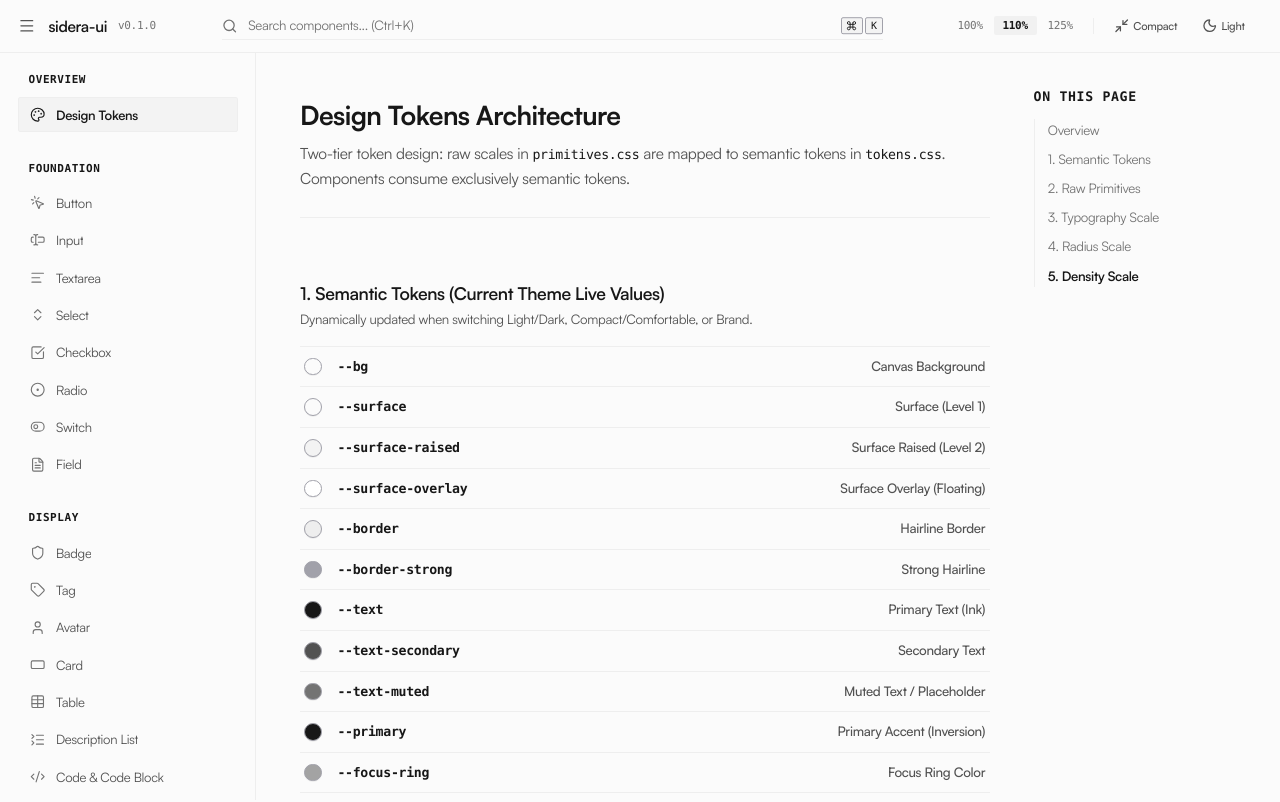
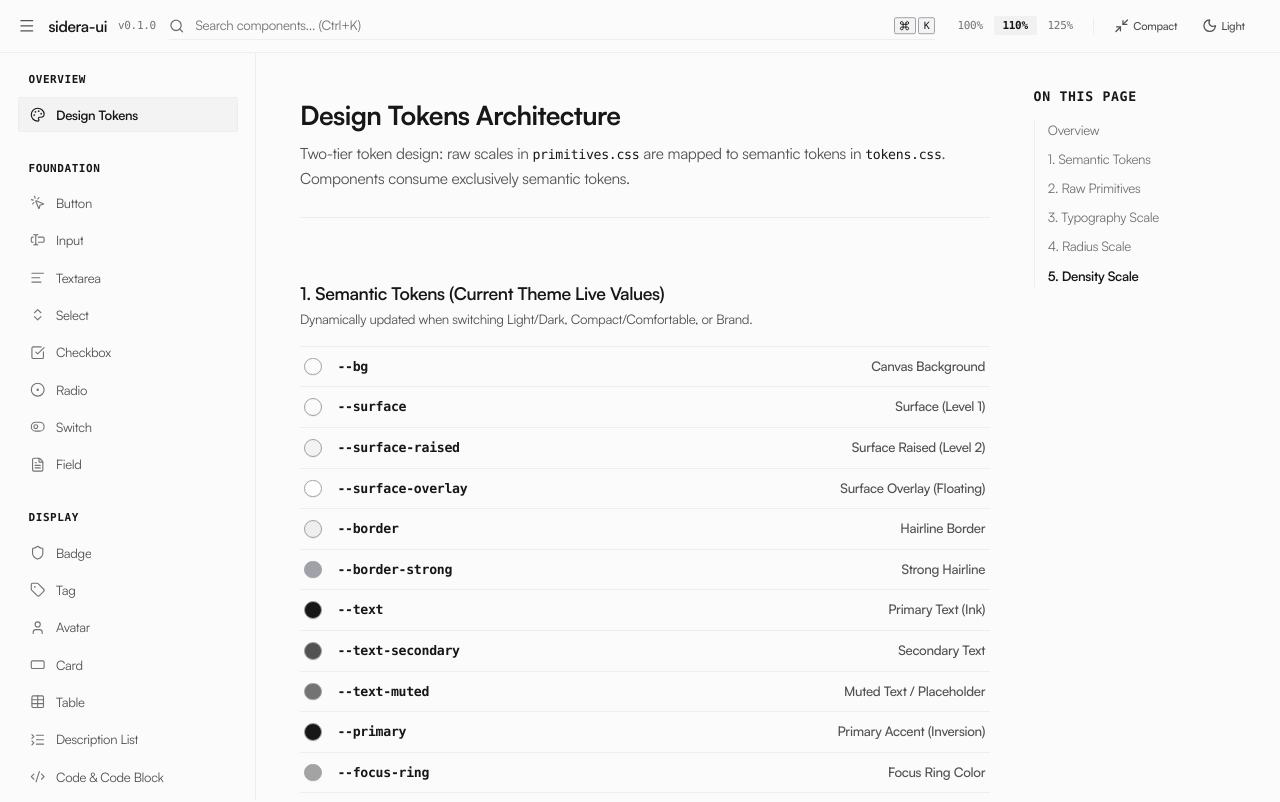
Before and after one commit to ryandaaa/sidera-ui, a React (Vite) app: page / in a window 1280 px wide. Shown: the top 802 px of the page. Built offline with nearby package versions, Linux system fonts and the light colour scheme.

Commit message:
fix(search): remove highlight padding gap in words and make search bar full width

```diff
--- a/src/showcase/TopBar.tsx
+++ b/src/showcase/TopBar.tsx
@@ -38,7 +38,7 @@ function HighlightMatch({ text, query }: { text: string; query: string }) {
           return (
             <span
               key={i}
-              className="text-[var(--text)] font-semibold bg-[var(--surface-active)] px-0.5 rounded-[2px] underline underline-offset-2 decoration-1 decoration-current"
+              className="text-[var(--text)] font-semibold underline underline-offset-2 decoration-1 decoration-current"
             >
               {part}
             </span>
@@ -150,8 +150,8 @@ export function TopBar({
         </span>
       </div>
 
-      {/* Center: Full-width responsive Command Search bar */}
-      <div className="flex-1 max-w-2xl mx-4 sm:mx-8 md:mx-12 relative min-w-[140px]">
+      {/* Center: Full-width Command Search bar */}
+      <div className="flex-1 relative min-w-[140px]">
         <CommandSearch
           ref={searchInputRef}
           size="sm"
```
